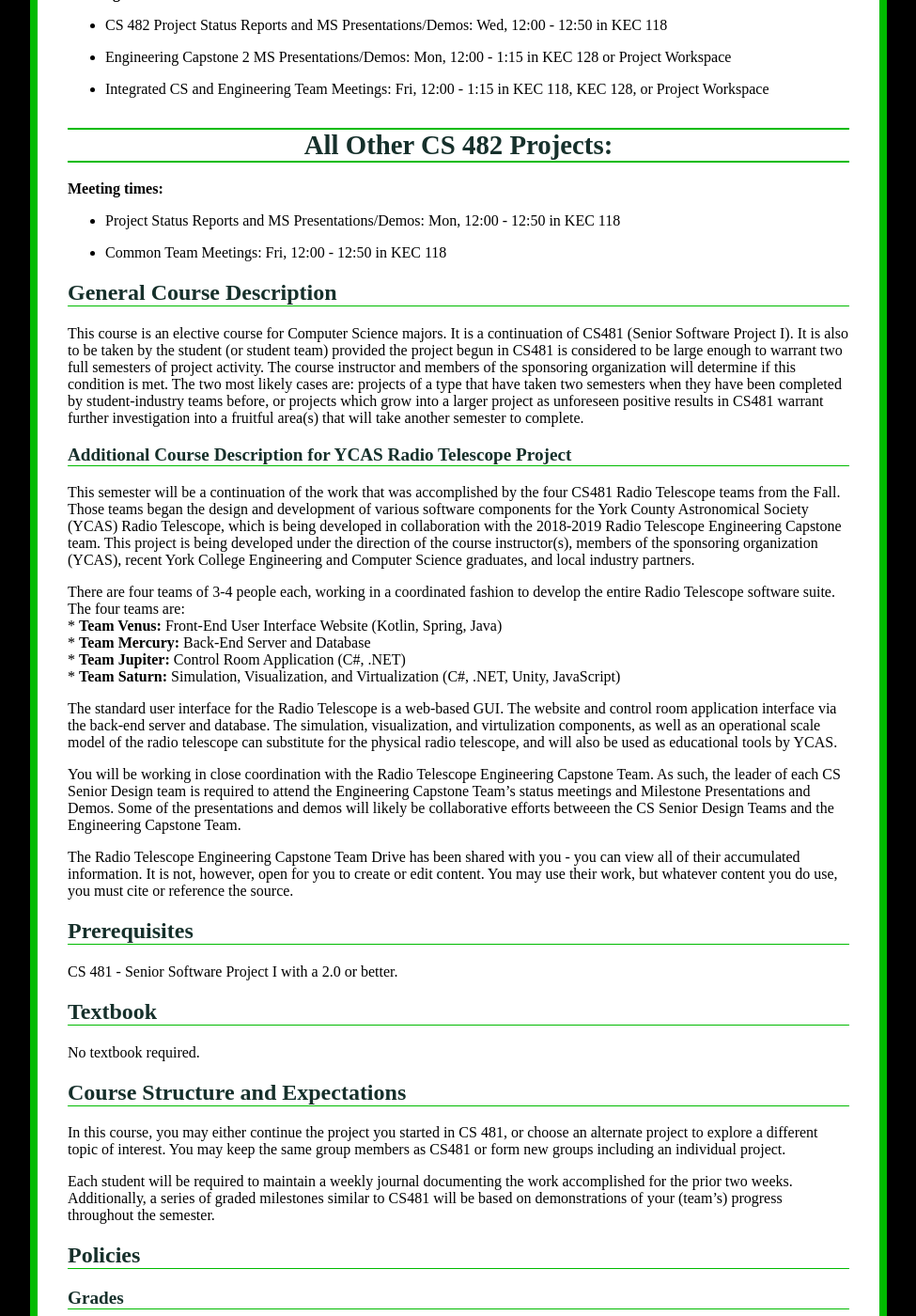
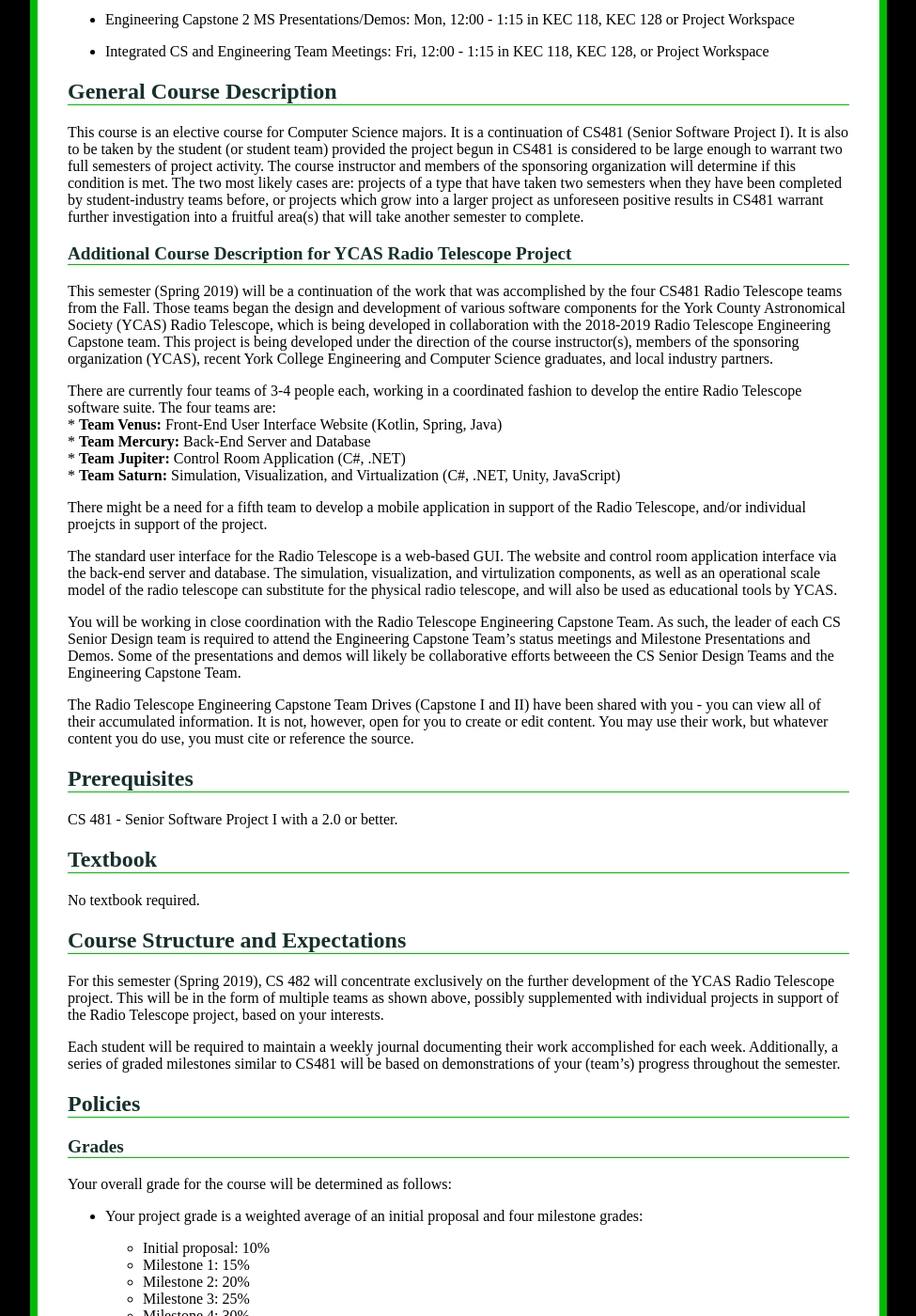
Before and after one commit to ycpcs/cs482-spring2019, a Jekyll site: the page built from syllabus.md, in a window 1280 px wide and 1400 px high, scrolled down 402 px. Shown: the whole window at 94% size, without its empty margins (152-1127 px from the left). Built offline with Jekyll 4.4.1, drawn with Linux system fonts in a browser that asks for light colours; some of the changed text lies outside the part shown.

Commit message:
converted to Radio Telescope only

```diff
--- a/syllabus.md
+++ b/syllabus.md
@@ -3,7 +3,7 @@
 title: "Syllabus"
 ---
 
-CS 482 - Senior Software Project II
+CS 482 - Senior Software Project II (YCAS Radio Telescope Project)
 ===================================
 
 **Spring 2019**
@@ -12,28 +12,17 @@
 
 **Instructors:**
 
-- [David Babcock](http://faculty.ycp.edu/~dbabcock), <dbabcock@ycp.edu>, Office hours (KEC 111) TBD, or by arrangement
+- [David Babcock](http://faculty.ycp.edu/~dbabcock), <dbabcock@ycp.edu>, Office hours (KEC 111) M: 9-10, Tu: 8:30-9:30, W: 1-2, Th: 1-3, or by arrangement
 
 - [Don Hake](http://faculty.ycp.edu/~djhake2/), <djhake2@ycp.edu>, Office hours (KEC 137) M-W-F: 10-11, M-W: 1-2, or by arrangement
-
-# **Radio Telescope Project:**
 
 **Meeting times:**
 
 * CS 482 Project Status Reports and MS Presentations/Demos: Wed, 12:00 - 12:50 in KEC 118
 
-* Engineering Capstone 2 MS Presentations/Demos: Mon, 12:00 - 1:15 in KEC 128 or Project Workspace
+* Engineering Capstone 2 MS Presentations/Demos: Mon, 12:00 - 1:15 in KEC 118, KEC 128 or Project Workspace
 
 * Integrated CS and Engineering Team Meetings: Fri, 12:00 - 1:15 in KEC 118, KEC 128, or Project Workspace
-
-# **All Other CS 482 Projects:**
-
-**Meeting times:**
-
-* Project Status Reports and MS Presentations/Demos: Mon, 12:00 - 12:50 in KEC 118
-
-* Common Team Meetings: Fri, 12:00 - 12:50 in KEC 118
-
 
 General Course Description
 ------------------
@@ -42,19 +31,21 @@
 
 ### Additional Course Description for YCAS Radio Telescope Project
 
-This semester will be a continuation of the work that was accomplished by the four CS481 Radio Telescope teams from the Fall.  Those teams began the design and development of various software components for the York County Astronomical Society (YCAS) Radio Telescope, which is being developed in collaboration with the 2018-2019 Radio Telescope Engineering Capstone team.  This project is being developed under the direction of the course instructor(s), members of the sponsoring organization (YCAS), recent York College Engineering and Computer Science graduates, and local industry partners.
+This semester (Spring 2019) will be a continuation of the work that was accomplished by the four CS481 Radio Telescope teams from the Fall.  Those teams began the design and development of various software components for the York County Astronomical Society (YCAS) Radio Telescope, which is being developed in collaboration with the 2018-2019 Radio Telescope Engineering Capstone team.  This project is being developed under the direction of the course instructor(s), members of the sponsoring organization (YCAS), recent York College Engineering and Computer Science graduates, and local industry partners.
 
-There are four teams of 3-4 people each, working in a coordinated fashion to develop the entire Radio Telescope software suite.  The four teams are:<br>
+There are currently four teams of 3-4 people each, working in a coordinated fashion to develop the entire Radio Telescope software suite.  The four teams are:<br>
 	* **Team Venus:** Front-End User Interface Website (Kotlin, Spring, Java)<br>
 	* **Team Mercury:** Back-End Server and Database<br>
 	* **Team Jupiter:** Control Room Application (C#, .NET)<br>
 	* **Team Saturn:** Simulation, Visualization, and Virtualization (C#, .NET, Unity, JavaScript)<br>
 
+There might be a need for a fifth team to develop a mobile application in support of the Radio Telescope, and/or individual proejcts in support of the project.
+
 The standard user interface for the Radio Telescope is a web-based GUI.  The website and control room application interface via the back-end server and database.  The simulation, visualization, and virtulization components, as well as an operational scale model of the radio telescope can substitute for the physical radio telescope, and will also be used as educational tools by YCAS.
 
 You will be working in close coordination with the Radio Telescope Engineering Capstone Team.  As such, the leader of each CS Senior Design team is required to attend the Engineering Capstone Team's status meetings and Milestone Presentations and Demos.  Some of the presentations and demos will likely be collaborative efforts betweeen the CS Senior Design Teams and the Engineering Capstone Team.
 
-The Radio Telescope Engineering Capstone Team Drive has been shared with you - you can view all of their accumulated information.  It is not, however, open for you to create or edit content.  You may use their work, but whatever content you do use, you must cite or reference the source.
+The Radio Telescope Engineering Capstone Team Drives (Capstone I and II) have been shared with you - you can view all of their accumulated information.  It is not, however, open for you to create or edit content.  You may use their work, but whatever content you do use, you must cite or reference the source.
 
 Prerequisites
 -------------
@@ -69,9 +60,9 @@
 Course Structure and Expectations
 ---------------------------------
 
-In this course, you may either continue the project you started in CS 481, or choose an alternate project to explore a different topic of interest. You may keep the same group members as CS481 or form new groups including an individual project.
+For this semester (Spring 2019), CS 482 will concentrate exclusively on the further development of the YCAS Radio Telescope project.  This will be in the form of multiple teams as shown above, possibly supplemented with individual projects in support of the Radio Telescope project, based on your interests.
 
-Each student will be required to maintain a weekly journal documenting the work accomplished for the prior two weeks. Additionally, a series of graded milestones similar to CS481 will be based on demonstrations of your (team's) progress throughout the semester.
+Each student will be required to maintain a weekly journal documenting their work accomplished for each week. Additionally, a series of graded milestones similar to CS481 will be based on demonstrations of your (team's) progress throughout the semester.
 
 Policies
 --------
```
Also changed, not shown: assign/assign02.md (+2 -0 lines), assign/assign03.md (+2 -0 lines), assign/assign04.md (+2 -0 lines), assign/assign05.md (+7 -3 lines), assign/index.md (+3 -0 lines), 2 other files.
